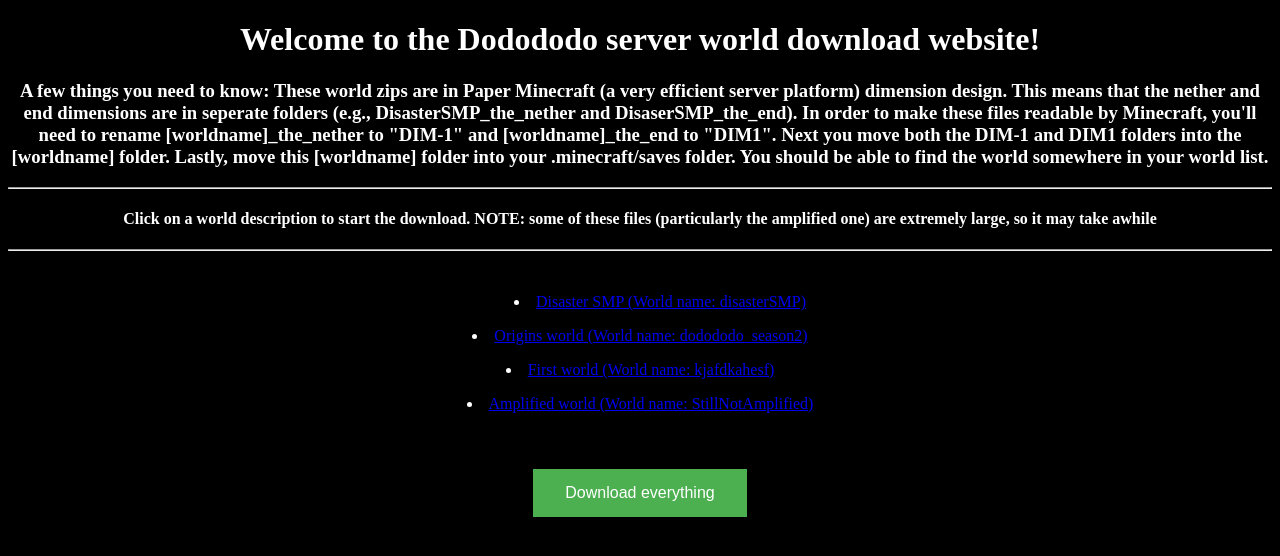
After one commit to Thrasherop/fantasy_web, a Flask app: page /dodododo_downloads in a window 1280 px wide. The commit adds this page. Shown: the top 556 px of the page. Run offline with Flask 2, Linux system fonts and the light colour scheme.

Commit message:
Added dodododo downloads screen and functionality

```diff
--- a/main.py
+++ b/main.py
@@ -1,7 +1,7 @@
 # basic flask server
 
 
-from flask import Flask, redirect, request, jsonify, render_template
+from flask import Flask, redirect, request, jsonify, render_template, send_file
 import flask
 
 app = Flask(__name__)
@@ -10,14 +10,20 @@ app = Flask(__name__)
 def index():
     return render_template("index.html")
 
-@app.route('/downloads')
-def downloads():
-    return render_template("downloads.html")
+@app.route('/dodododo_downloads')
+def dodododo_downloads():
+    return render_template("dodododo_downloads.html")
+
+@app.route('/dodododo_download_all')
+def dodododo_download_all():
+    return send_file('misc/download_files/ALL-4-worlds.zip', as_attachment=True)
+
 
 @app.route('/github_redirect')
 def github_redirect():
     return redirect("https://github.com/Thrasherop")
 
 
+
 if __name__ == "__main__":
     app.run(debug=True, port=5705, host='0.0.0.0')
--- /dev/null
+++ b/static/scripts/dodododo_downloads.js
@@ -0,0 +1,7 @@
+
+
+document.querySelector("#download_all_btn").addEventListener('click', function() {
+
+    window.location.replace("/dodododo_download_all");
+
+});
--- a/static/scripts/test.js
+++ /dev/null
@@ -1 +0,0 @@
-console.log("from the static");
--- /dev/null
+++ b/static/styles/nim_minecraft_download_style.css
@@ -0,0 +1,26 @@
+.instructions{
+    text-align: center;
+}
+
+body {
+    background-color: black;
+    color: white;
+}
+
+ul {
+    text-align: center;
+    list-style-position: inside;
+  }
+
+button {
+    background-color: #4CAF50;
+    border: none;
+    color: white;
+    padding: 15px 32px;
+    text-align: center;
+    text-decoration: none;
+    display: inline-block;
+    font-size: 16px;
+    margin: 4px 2px;
+    cursor: pointer;
+}
--- /dev/null
+++ b/templates/dodododo_downloads.html
@@ -0,0 +1,59 @@
+<!DOCTYPE html>
+<html lang="en">
+<head>
+    <meta charset="UTF-8">
+    <meta http-equiv="X-UA-Compatible" content="IE=edge">
+    <meta name="viewport" content="width=device-width, initial-scale=1.0">
+    <link rel="stylesheet" href="static/styles/nim_minecraft_download_style.css">
+    <title>Dodododo Downloads</title>
+</head>
+<body>
+
+
+    <!-- Welcome message -->
+    <h1 class=".instructions" align="center">Welcome to the Dodododo server world download website!</h1>
+
+
+    <!-- Instructions -->
+
+    <h3 class=".instructions" align="center">A few things you need to know: These world zips are in Paper Minecraft (a very efficient server platform) dimension design.
+        This means that the nether
+        and end dimensions are in seperate folders (e.g., DisasterSMP_the_nether and DisaserSMP_the_end). In order to make these files readable by Minecraft,
+        you'll need to rename [worldname]_the_nether to "DIM-1" and [worldname]_the_end to "DIM1". Next you move both the DIM-1 and DIM1 folders into the [worldname]
+        folder. Lastly, move this [worldname] folder into your .minecraft/saves folder. You should be able to find the world somewhere in your world list.</h3>
+    </h3>
+
+    <div align="center">
+        <hr>
+        <h4>Click on a world description to start the download. NOTE: some of these files (particularly the amplified one) are extremely large, so it may take awhile</h4>
+        <hr>
+    </div>
+
+
+    <!--- The actual download links -->
+    <br>
+    <div align="center">
+
+        <ul align="center">
+            <li><a href="misc/download_files/disasterSMPDirectory.zip" download>Disaster SMP (World name: disasterSMP)</a></ul>
+            <p></p>
+            <li><a href="misc/download_files/dodododo_season_2-origins-.zip" download>Origins world (World name: dodododo_season2)</a></ul>
+            <p></p>
+            <li><a href="misc/download_files/kjafdkahesfDirectory.zip" download>First world (World name: kjafdkahesf)</a></ul>
+            <p></p>
+            <li><a href="misc/download_files/StillNotAmplifiedDirectory.zip" download> Amplified world (World name: StillNotAmplified)</a></ul>
+            <p></p>
+        </ul>
+    </div>
+
+
+    <!-- Download everything button-->
+    <br>
+    <br>
+    <iframe id="my_iframe" style="display:none;"></iframe>
+    <div align="center">
+        <button id="download_all_btn">Download everything</button>
+    </div>
+    <script src="static/scripts/dodododo_downloads.js"></script>
+</body>
+</html>
--- a/templates/index.html
+++ b/templates/index.html
@@ -10,7 +10,7 @@
     <p>hello world :)</p>
     <script src="static/scripts/test.js"></script>
 
-    <a href="{{ url_for('downloads') }}">downloads page</a>
+    <a href="{{ url_for('dodododo_downloads') }}">downloads page</a>
     <p></p>
     <a href="{{ url_for('github_redirect') }}">github redirect</a>
 
```
Also changed, not shown: templates/downloads.html (deleted, +0 -13 lines).
